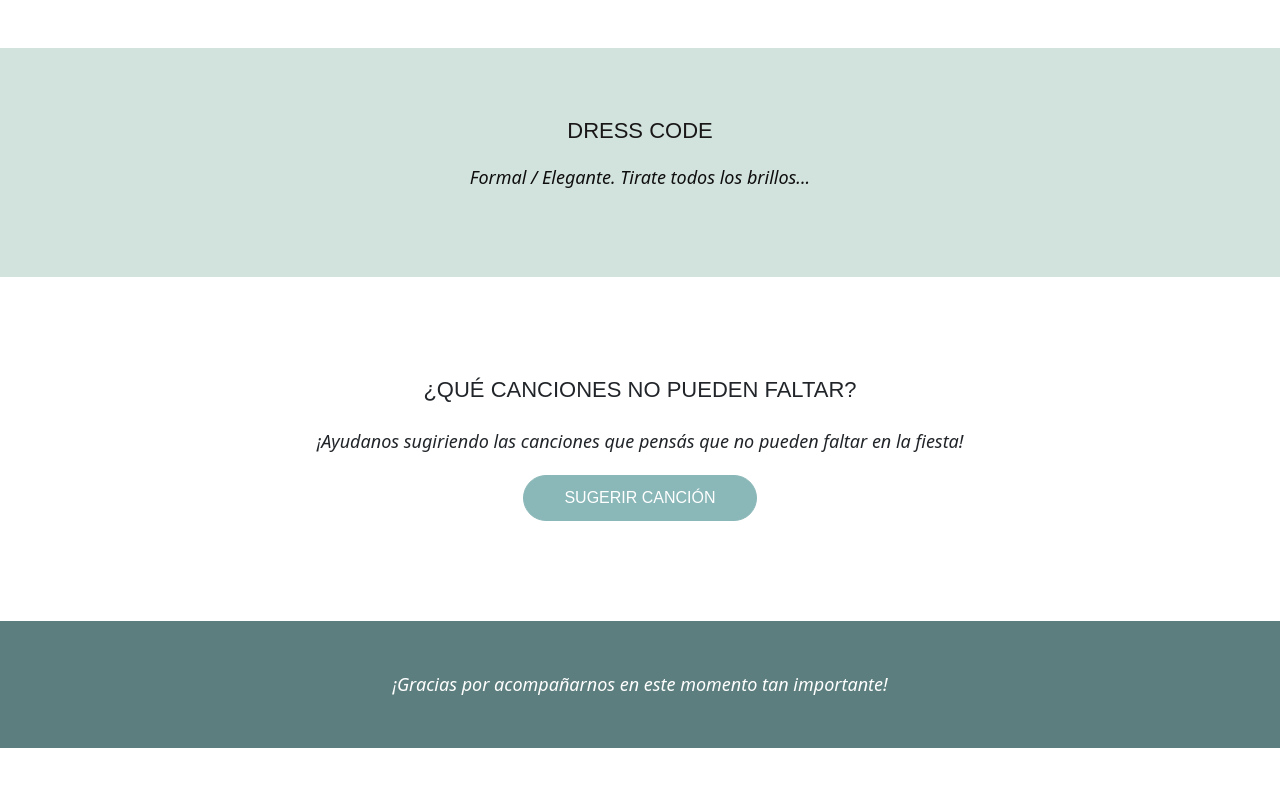
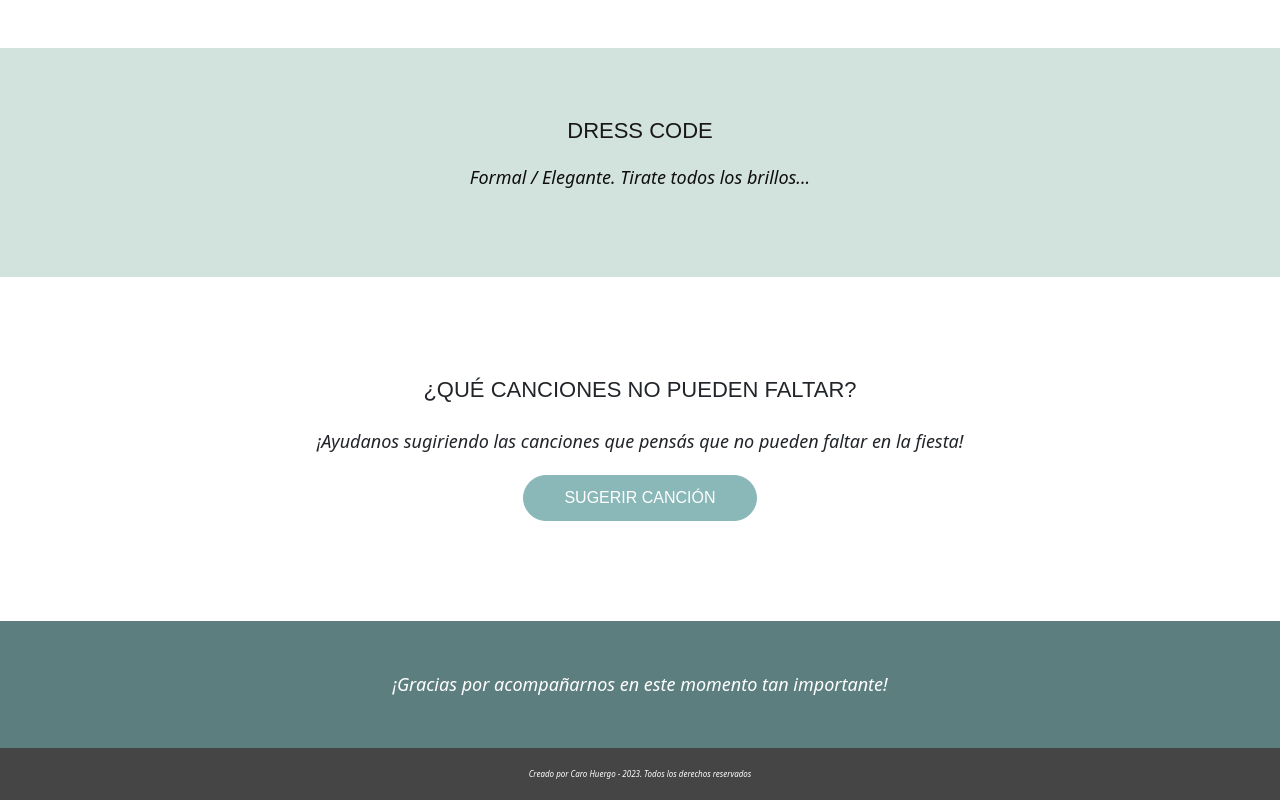
Before and after one commit to Carohuergo/InvitacionCasamiento, a React (Create React App) app: page / in a window 1280 px wide. Shown: the part 2211-3011 px from the top of the page. Before the commit the page ends 2959 px from the top, so only its background shows below. Built offline with nearby package versions, Linux system fonts and the light colour scheme.

Commit message:
grabo finales

```diff
--- a/package.json
+++ b/package.json
@@ -38,5 +38,8 @@
       "last 1 firefox version",
       "last 1 safari version"
     ]
+  },
+  "devDependencies": {
+    "@babel/plugin-proposal-private-property-in-object": "^7.21.11"
   }
 }
--- a/src/Componentes/Gracias/Gracis.jsx
+++ b/src/Componentes/Gracias/Gracis.jsx
@@ -4,6 +4,7 @@ import { } from "../estilosInvitaciones.css"
 export const Gracias = () => {
 
     return (
+        <>
         <section class="gracias">
 
             <div class="container">
@@ -11,8 +12,13 @@ export const Gracias = () => {
                 <p>¡Gracias por acompañarnos en este momento tan importante!</p>
 
             </div>
-
         </section>
+        <div className="footer">
+        <div className="containter">
+            <p>Creado por Caro Huergo - 2023. Todos los derechos reservados</p>
+        </div>
+    </div>
+    </>
     )
 
 }
--- a/src/Componentes/estilosInvitaciones.css
+++ b/src/Componentes/estilosInvitaciones.css
@@ -370,22 +370,22 @@ section.gracias p{
 
 /* FOOTER */
 
-section.footer{
+div.footer{
   text-align: center;
   padding: 20px 0;
-  background-color: #666;
+  background-color: #464545;
 }
 
-section.footer p{
+div.footer p{
   text-align: center;
   color: white;
-  font-size: 12px;
+  font-size: 8px;
   font-style: italic;
   margin: 0;
   padding: 0;
 }
 
-section.footer a{
+div.footer a{
   color: white;
 }
 
```
Also changed, not shown: 1 other file (tests, documents, lock files or other folders).
